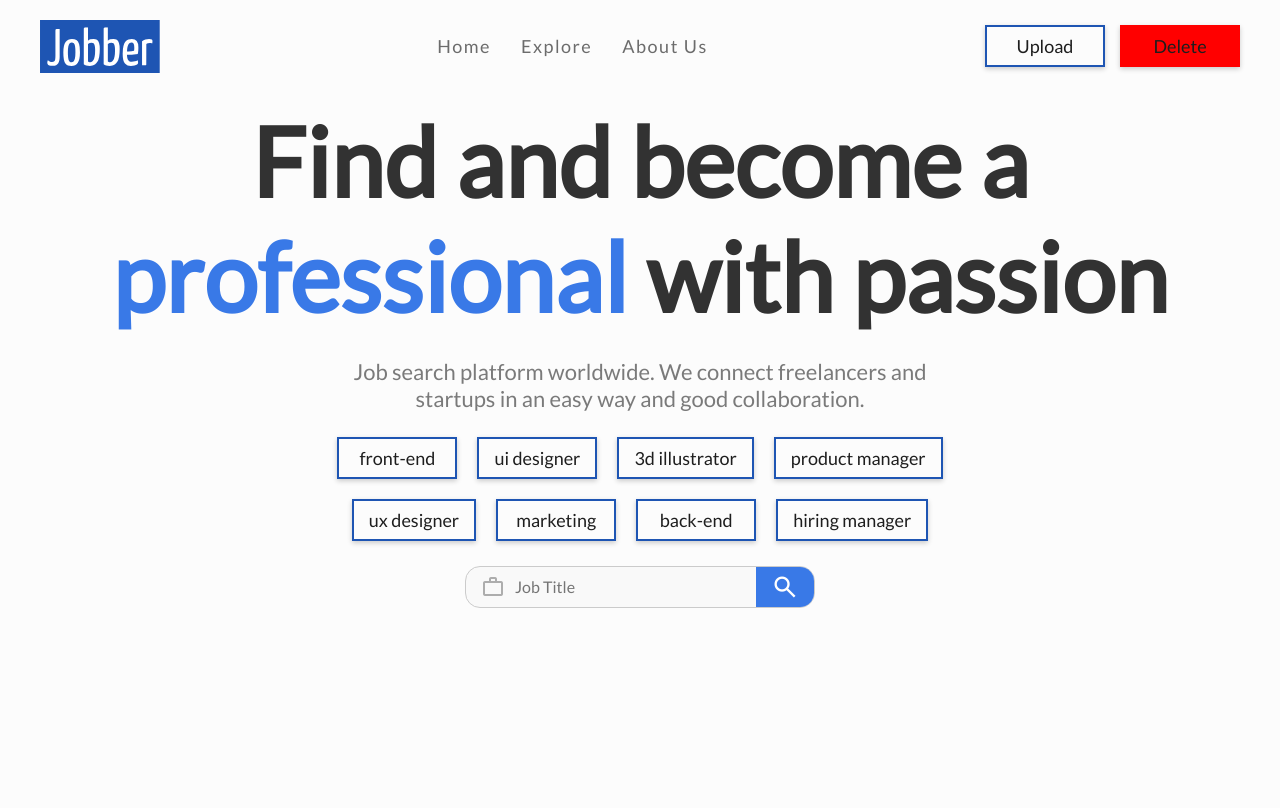
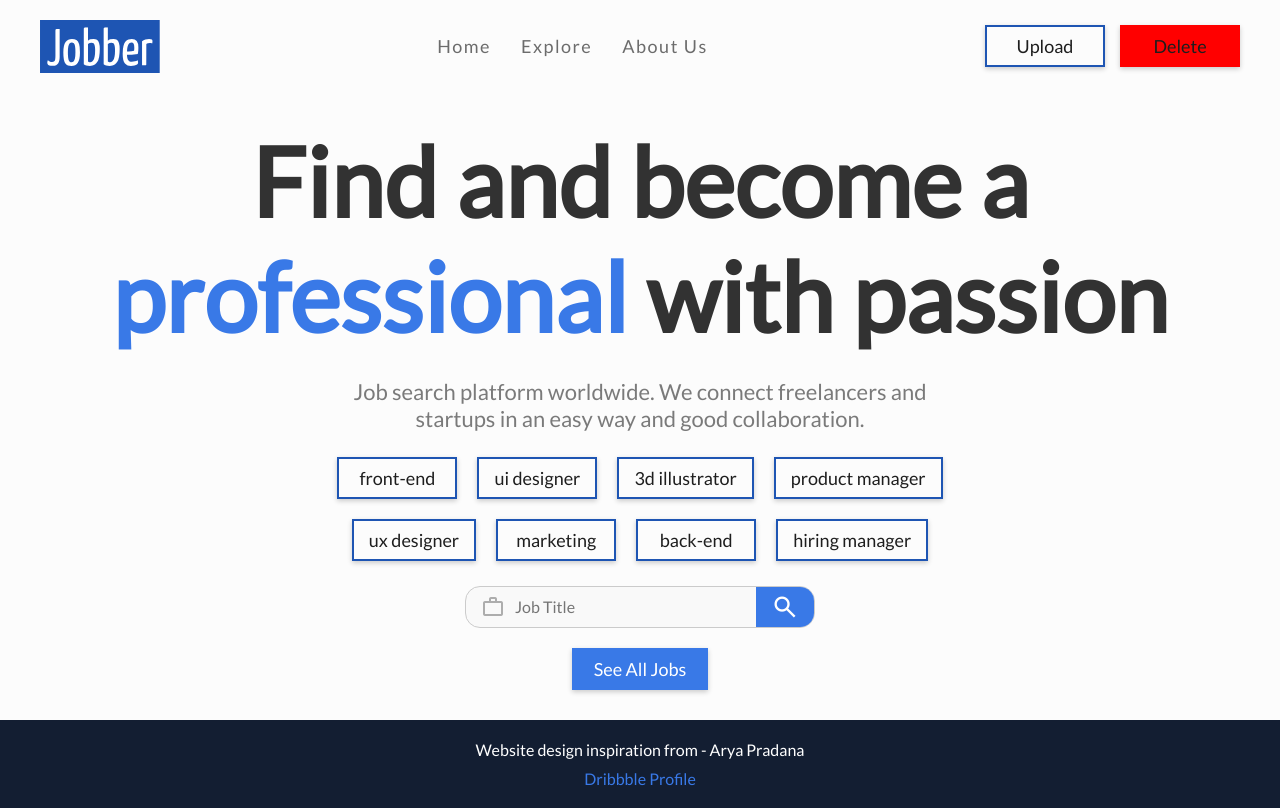
Before and after one commit to giochagelishvili/Jobber, a Vue app: page / in a window 1280 px wide. Built offline with nearby package versions, Linux system fonts and the light colour scheme.

Commit message:
create footer component

```diff
--- a/src/assets/main.css
+++ b/src/assets/main.css
@@ -6,7 +6,6 @@
 }
 
 body {
-    padding: 20px;
     background: #fcfcfc;
 }
 
@@ -16,11 +15,21 @@ header {
     justify-content: space-between;
     width: 100%;
 
-    padding-inline: 20px;
+    padding-inline: 40px;
+    padding-block: 20px;
 }
 
 main {
     padding-block: 30px;
+}
+
+footer {
+    display: flex;
+    align-items: center;
+    justify-content: center;
+    background: #131E32;
+
+    padding-block: 20px;
 }
 
 a {
--- /dev/null
+++ b/src/components/FooterComponent.vue
@@ -0,0 +1,34 @@
+<template>
+  <div>
+    <p>Website design inspiration from - Arya Pradana</p>
+    <a href="https://dribbble.com/eluxarya" target="_blank">Dribbble Profile</a>
+  </div>
+</template>
+
+<script>
+export default {
+  name: 'FooterComponent'
+}
+</script>
+
+<style scoped>
+div {
+  display: flex;
+  flex-direction: column;
+  align-items: center;
+  gap: 10px;
+}
+
+p {
+  color: #fff;
+}
+
+a {
+  color: #3979e7;
+  transition: 0.2s;
+}
+
+a:hover {
+  color: #6ba0fd;
+}
+</style>
--- a/src/components/mains/HomeMain.vue
+++ b/src/components/mains/HomeMain.vue
@@ -30,6 +30,19 @@
         <span class="material-symbols-outlined"> search </span>
       </button>
     </form>
+  </div>
+
+  <div>
+    <ButtonComponent
+      text="See All Jobs"
+      style="
+        margin-top: 20px;
+        background: #3979e7;
+        color: #fff;
+        border-color: #3979e7;
+        padding-inline: 20px;
+      "
+    />
   </div>
 </template>
 
--- a/src/views/HomeView.vue
+++ b/src/views/HomeView.vue
@@ -5,14 +5,18 @@
   <main>
     <HomeMain />
   </main>
+  <footer>
+    <FooterComponent />
+  </footer>
 </template>
 
 <script>
 import HomeHeader from '../components/headers/HomeHeader.vue'
 import HomeMain from '../components/mains/HomeMain.vue'
+import FooterComponent from '../components/FooterComponent.vue'
 
 export default {
   name: 'HomeView',
-  components: { HomeHeader, HomeMain }
+  components: { HomeHeader, HomeMain, FooterComponent }
 }
 </script>
```
